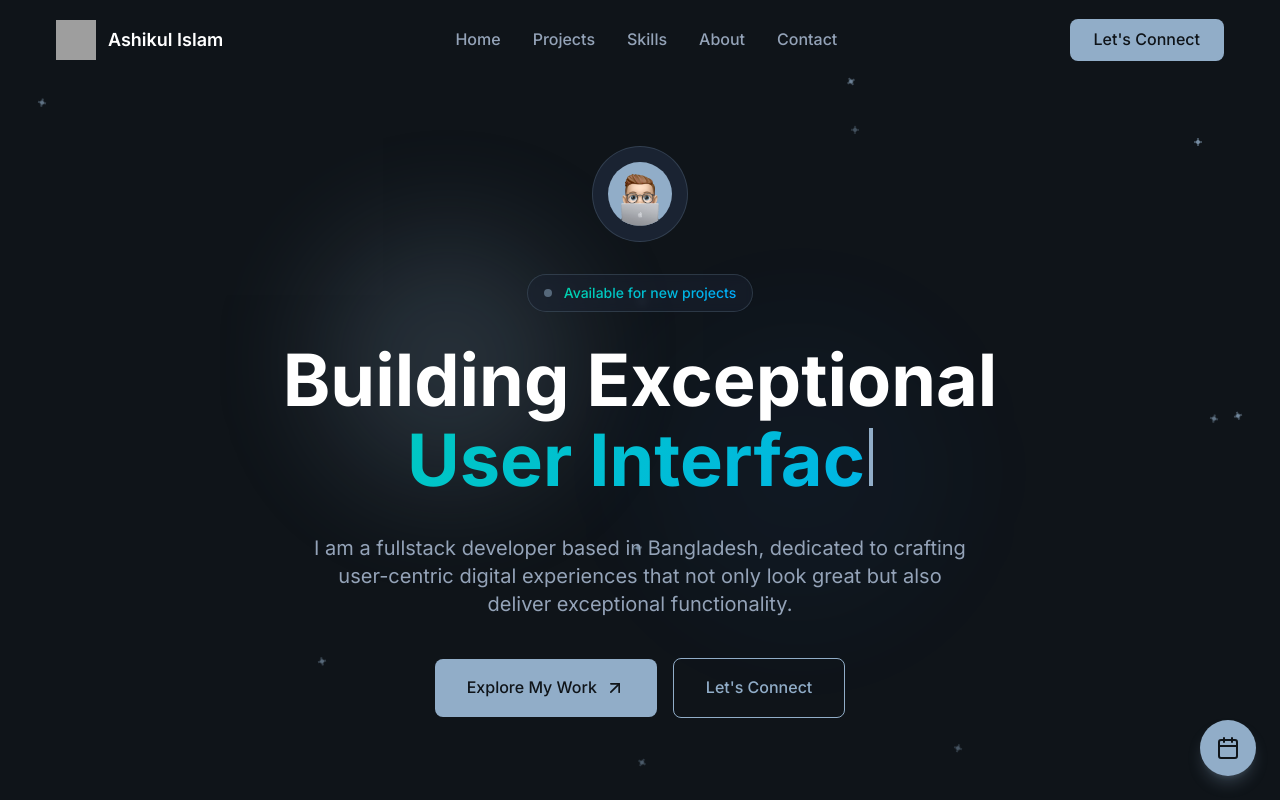
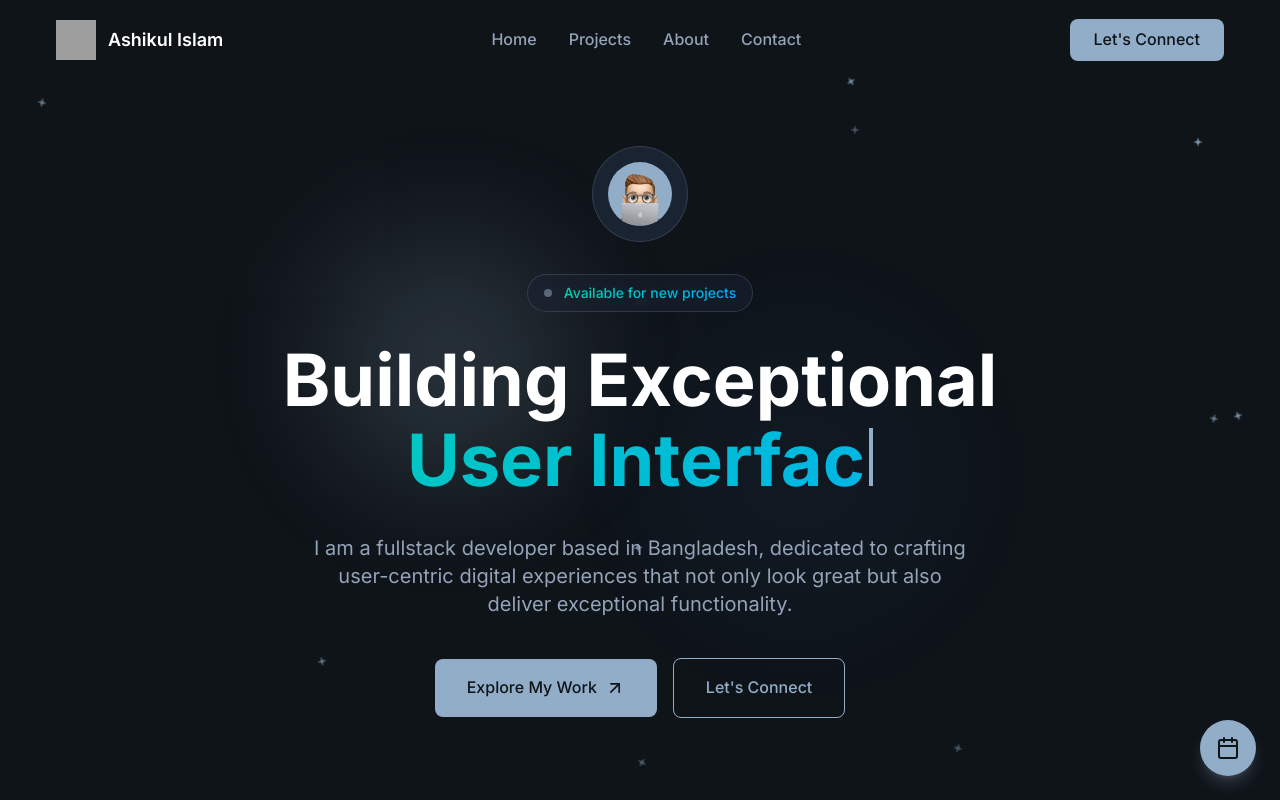
Before and after one commit to ashikulislamm/portfolio, a Next.js app: page / in a window 1280 px wide. Shown: the top 800 px of the page. Built offline with nearby package versions, Linux system fonts and the light colour scheme; grey boxes are pictures that could not be loaded.

Commit message:
Remove 'Skills' from navigation items

```diff
--- a/src/sections/Header.tsx
+++ b/src/sections/Header.tsx
@@ -38,7 +38,6 @@ export const Header = () => {
   const navItems = [
     { name: "Home", href: "/" },
     { name: "Projects", href: "/projects" },
-    { name: "Skills", href: "/#skills" },
     { name: "About", href: "/about" },
     { name: "Contact", href: "/contact" },
   ];
```
